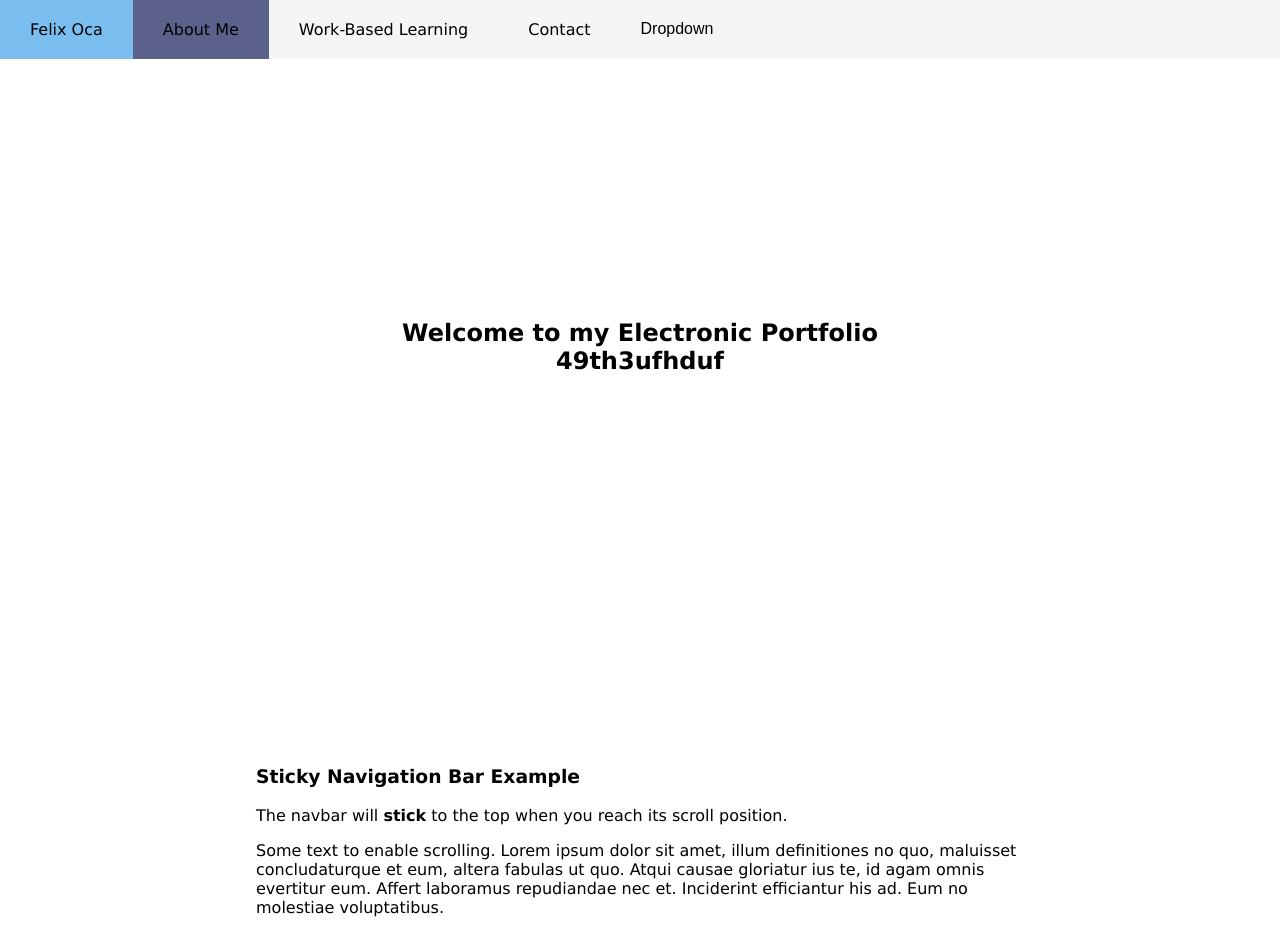
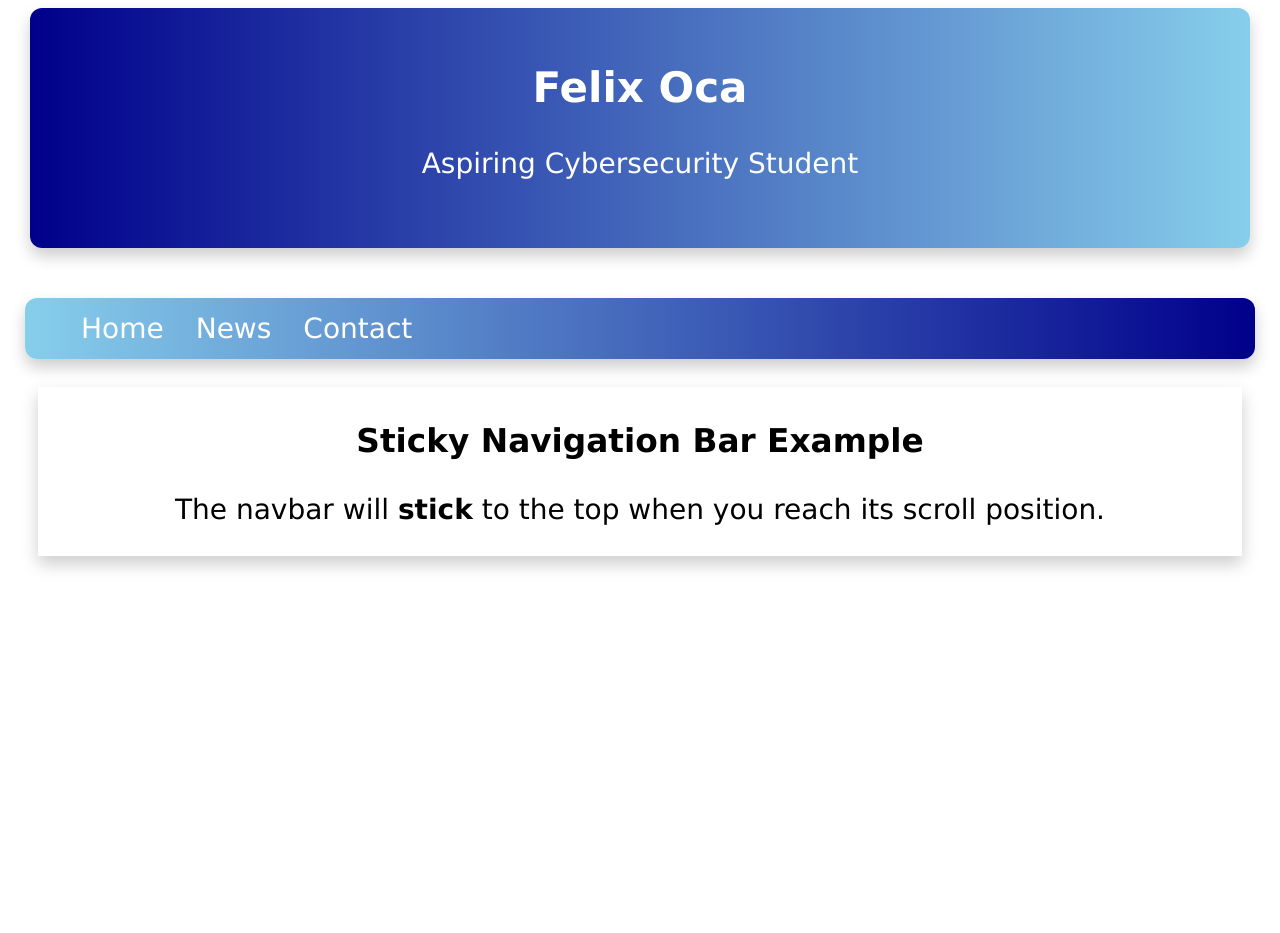
Before and after one commit to felixjo777/Electronic-Portfolio, a plain HTML site: page index.html in a window 1280 px wide. After the commit the page ends 800 px from the top, so only its background shows below. Drawn offline with Linux system fonts and the light colour scheme; a script that the page names is missing.

Commit message:
Add files via upload

```diff
--- a/index.html
+++ b/index.html
@@ -8,35 +8,20 @@
   </head>
 <body>
 
-<ul>
-  <li><a>Felix Oca</a></li>
-  <li><a class="active" href="#home">About Me</a></li>
-  <li><a href="#WBL">Work-Based Learning</a></li>
-  <li><a href="#contact">Contact</a></li>
-  <li><div class="dropdown">
-  <button class="dropbtn">Dropdown</button>
-  <div class="dropdown-content">
-  <a href="#">Link 1</a>
-  <a href="#">Link 2</a>
-  <a href="#">Link 3</a>
-  </div>
-</div>
-</li>
-</ul>
-
 <div class="header">
-  <div class="header-content">
-    <h2>Welcome to my Electronic Portfolio <br>49th3ufhduf</h2>
-  </div>
+  <h2>Felix Oca</h2>
+  <p>Aspiring Cybersecurity Student</p>
 </div>
 
+<div class="navbar"><ul>
+  <li><a class="active" href="#home">Home</a></li>
+  <li><a href="#news">News</a></li>
+  <li><a href="#contact">Contact</a></li>
+</ul> </div>
 
-<div class="content">
-  <h3>Sticky Navigation Bar Example</h3>
-  <p>The navbar will <strong>stick</strong> to the top when you reach its scroll position.</p>
-  <p>Some text to enable scrolling. Lorem ipsum dolor sit amet, illum definitiones no quo, maluisset concludaturque et eum, altera fabulas ut quo. Atqui causae gloriatur ius te, id agam omnis evertitur eum. Affert laboramus repudiandae nec et. Inciderint efficiantur his ad. Eum no molestiae voluptatibus.</p>
+<div class="content"><h3>Sticky Navigation Bar Example</h3>
+<p>The navbar will <strong>stick</strong> to the top when you reach its scroll position.</p>
 </div>
-
 
 </body>
 </html>
--- a/styles.css
+++ b/styles.css
@@ -1,50 +1,43 @@
 body {
-  margin: 0;
-  font-family: Verdana, sans-serif;
-}
-
-.dropdown-content {
-  display: none;
-  position: absolute;
-  background-color: #f9f9f9;
-  min-width: 160px;
-  box-shadow: 0px 8px 16px 0px rgba(0,0,0,0.2);
-  z-index: 2;
+  font-size: 28px;
+  font-family: Verdana;
+  text-align: center;
 }
 
 .header {
-  margin-top: 3.7%;
-  background-size: 100% 700px;
-
-  width: 100%;
-  height: 700px;
-  text-decoration-color: whitesmoke;
-  z-index: 1;
+  margin: auto;
+  border-radius: 12px;
+  padding: 20px;
+  height: 200px;
+  width: 1180px;
+  margin-bottom: 50px;
+  color: white;
+  background-image: linear-gradient(to right, darkblue , skyblue);
+  box-shadow: 0px 8px 16px 0px rgba(0,0,0,0.2);
 }
 
-.header-content {
-  text-align: center;
-  display: flex;
-  justify-content: center;
-  align-items: center;
-  height: 600px;
+.navbar {
+  width: 1230px;
+  background-color: ;
+  border-radius: 12px;
+  margin: auto;
+  background-image: linear-gradient(to right, skyblue , darkblue);
+  box-shadow: 0px 8px 16px 0px rgba(0,0,0,0.2);
 }
 
 .content {
-margin-left: 20%;
-margin-right: 20%;
+  box-shadow: 0px 8px 16px 0px rgba(0,0,0,0.2);
+  border: 2px solid white;
+  width: 1200px;
+  margin: auto;
 }
 
 ul {
   list-style-type: none;
-  margin: 0;
-  padding: 0;
   overflow: hidden;
-  background-color: whitesmoke;
-  position: fixed;
+  position: -webkit-sticky; /* Safari */
+  position: sticky;
   top: 0;
-  width: 100%;
-  margin:0;
 }
 
 li {
@@ -53,44 +46,12 @@ li {
 
 li a {
   display: block;
-  color: black;
+  color: white;
   text-align: center;
-  padding: 20px 30px;
+  padding: 14px 16px;
   text-decoration: none;
 }
 
-li a:hover:not(.active) {
-  background-color: #79BEEE;
+li a:hover {
+  border-bottom: 3px solid white;
 }
-
-.active {
-  background-color: #5B618A;
-}
-
-.dropbtn {
-  background-color: whitesmoke;
-  color: black;
-  padding: 20px;
-  font-size: 16px;
-  border: none;
-  cursor: pointer;
-  text-align: center;
-}
-
-
-.dropdown-content a {
-  color: black;
-  padding: 20px 30px;
-  text-decoration: none;
-  display: block;
-}
-
-.dropdown-content a:hover {background-color: #5B618A;}
-
-.dropdown:hover .dropdown-content {
-  display: block;
-}
-
-.dropdown:hover .dropbtn {
-  background-color: #3e8e41;
-}
```
